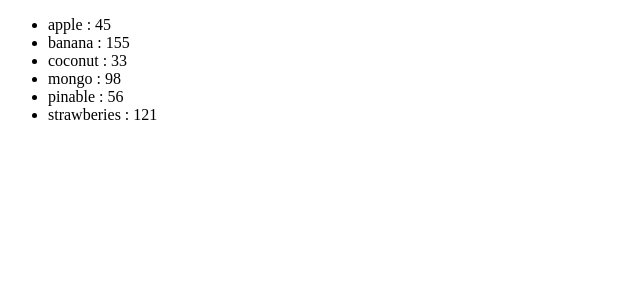
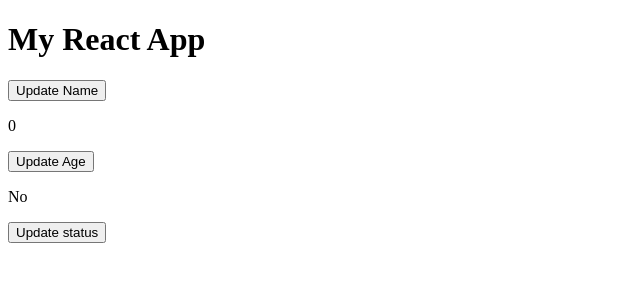
Before and after one commit to mohmedRefat/my-react-app, a React (Vite) app: page / in a window 1280 px wide. Shown: the top 300 px of the page, without its empty margins (0-640 px from the left). Built offline with nearby package versions, Linux system fonts and the light colour scheme.

Commit message:
use state example

```diff
--- a/src/App.jsx
+++ b/src/App.jsx
@@ -1,22 +1,30 @@
-import List from "./List";
+/*
+* what is React hook?
+* React hooks are special functions that let you use state and other React features without writing a class.
+
+*what is useState?
+* useState is a React hook that allows you to add state to functional components. It returns an array with two elements:
+the current state value and a function to update that state.
+
+*what is useEffect?
+* useEffect is a React hook that lets you perform side effects in functional components.
+It can be used for data fetching, subscriptions, or manually changing the DOM in React components.
+
+*what is useContext?
+* useContext is a React hook that allows you to access the context value from a Context object.
+It makes it easier to share values like themes or user information across components without passing props down manually at every level.
+
+
+
+
+*/
+import MyCompo from "./MyCompo";
 function App() {
-  const fruits = [
-    { id: 1, name: "apple", caleroies: 45 },
-    { id: 2, name: "banana", caleroies: 155 },
-    { id: 3, name: "coconut", caleroies: 33 },
-    { id: 4, name: "strawberies", caleroies: 121 },
-    { id: 5, name: "pinable", caleroies: 56 },
-    { id: 6, name: "mongo", caleroies: 98 },
-  ];
-
-  fruits.sort((a, b) => a.name.localeCompare(b.name));
-
   return (
-    <ul>
-      {fruits.map((fruit) => (
-        <List NameF={fruit.name} Cal={fruit.caleroies} key={fruit.id} />
-      ))}
-    </ul>
+    <>
+      <h1>My React App</h1>
+      <MyCompo />
+    </>
   );
 }
 
--- a/src/List.jsx
+++ /dev/null
@@ -1,9 +0,0 @@
-function List({ NameF, Cal }) {
-  return (
-    <li>
-      {NameF} : {Cal}{" "}
-    </li>
-  );
-}
-
-export default List;
--- /dev/null
+++ b/src/MyCompo.jsx
@@ -0,0 +1,33 @@
+import React, { useState } from "react";
+
+function MyCompo() {
+  const [name, setName] = useState("");
+  const [age, setAge] = useState(0);
+  const [isEmployed, setIsEmployed] = useState(false);
+
+  const updateName = () => {
+    setName("mohmed");
+  };
+
+  const updateAge = () => {
+    setAge(age + 1);
+  };
+
+  const updateStatus = () => {
+    setIsEmployed(!isEmployed);
+  };
+
+  return (
+    <>
+      <p>{name}</p>
+      <button onClick={updateName}>Update Name</button>
+
+      <p>{age}</p>
+      <button onClick={updateAge}>Update Age</button>
+      <p>{isEmployed ? "Yes" : "No"}</p>
+      <button onClick={updateStatus}>Update status</button>
+    </>
+  );
+}
+
+export default MyCompo;
```
Also changed, not shown: 1 other file (tests, documents, lock files or other folders).
